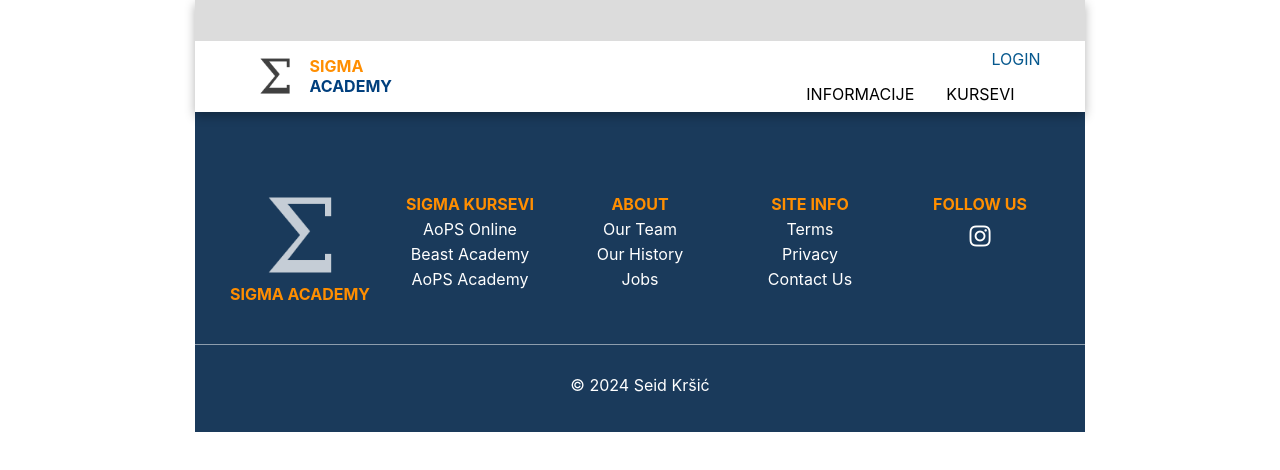
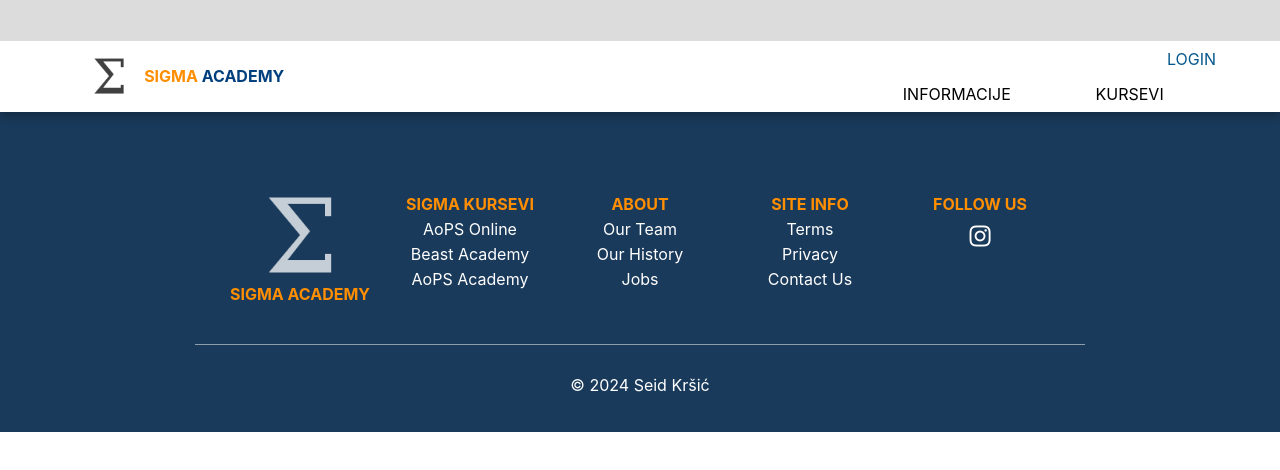
Before and after one commit to seidkrsic/sigma2024, a React (Create React App) app in the folder SigmaFront/sigma/: page /informacije/kontakt in a window 1280 px wide. Shown: the top 470 px of the page. Built offline with nearby package versions, Linux system fonts and the light colour scheme.

Commit message:
topOfthePageAllPages6

```diff
--- a/SigmaFront/sigma/src/index.css
+++ b/SigmaFront/sigma/src/index.css
@@ -32,12 +32,23 @@
   /* color: black; */
 }
 
+.scroll-container {
+  font-family: -apple-system, BlinkMacSystemFont, 'Segoe UI', 'Roboto', 'Oxygen',
+  'Ubuntu', 'Cantarell', 'Fira Sans', 'Droid Sans', 'Helvetica Neue',
+  sans-serif;
+  -webkit-font-smoothing: antialiased;
+  -moz-osx-font-smoothing: grayscale;
+  display: flex;
+  flex-direction: column;
+  width: 100%;
+  max-width: 100%;
+
+}
 
 
 @media only screen and (max-device-width: 812px) and (-webkit-min-device-pixel-ratio: 2) {
   body, html {
     height: 100%;
-
     overflow: hidden; /* Prevent scrolling */
     -webkit-overflow-scrolling: touch; /* For smooth scrolling on iOS */
   }
```
